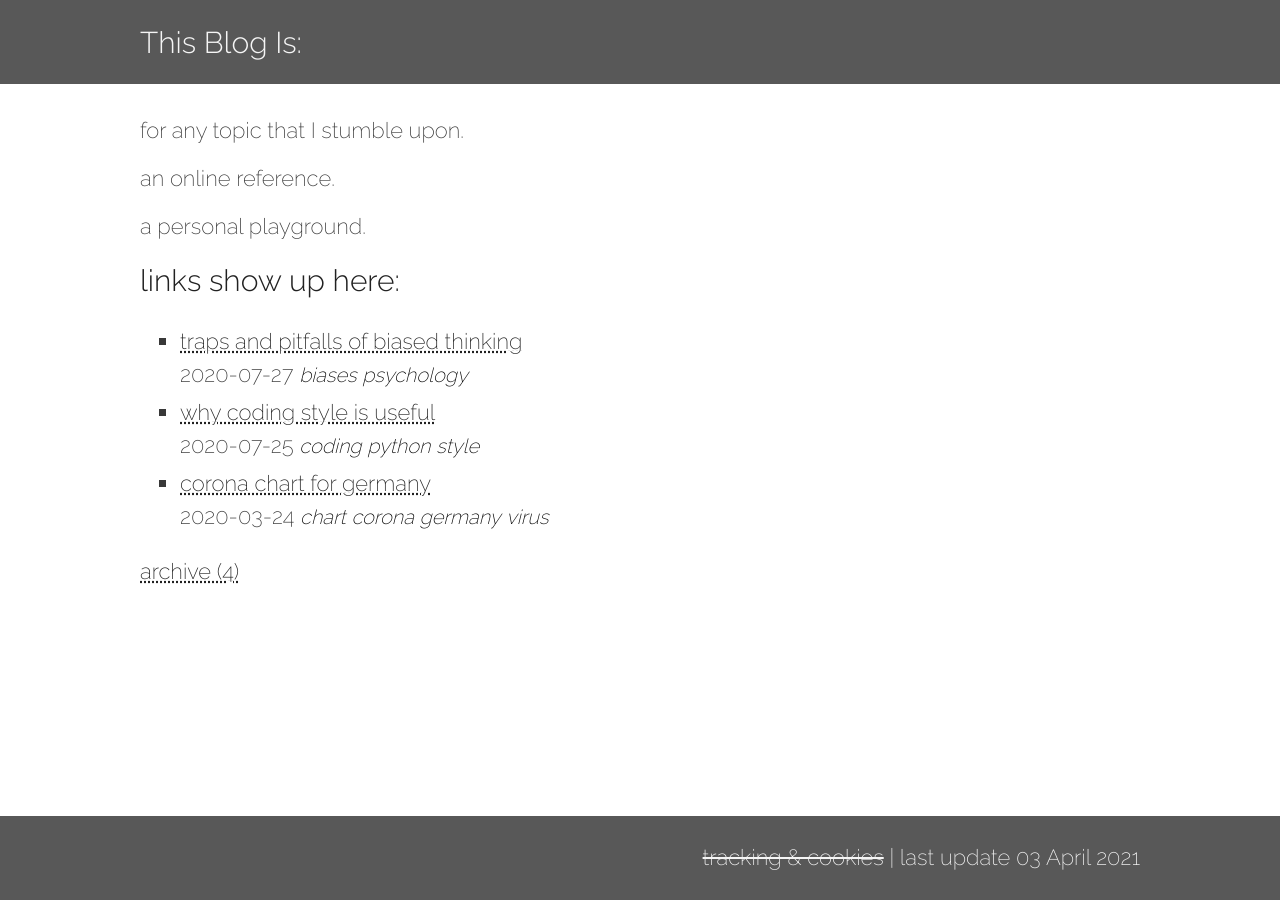
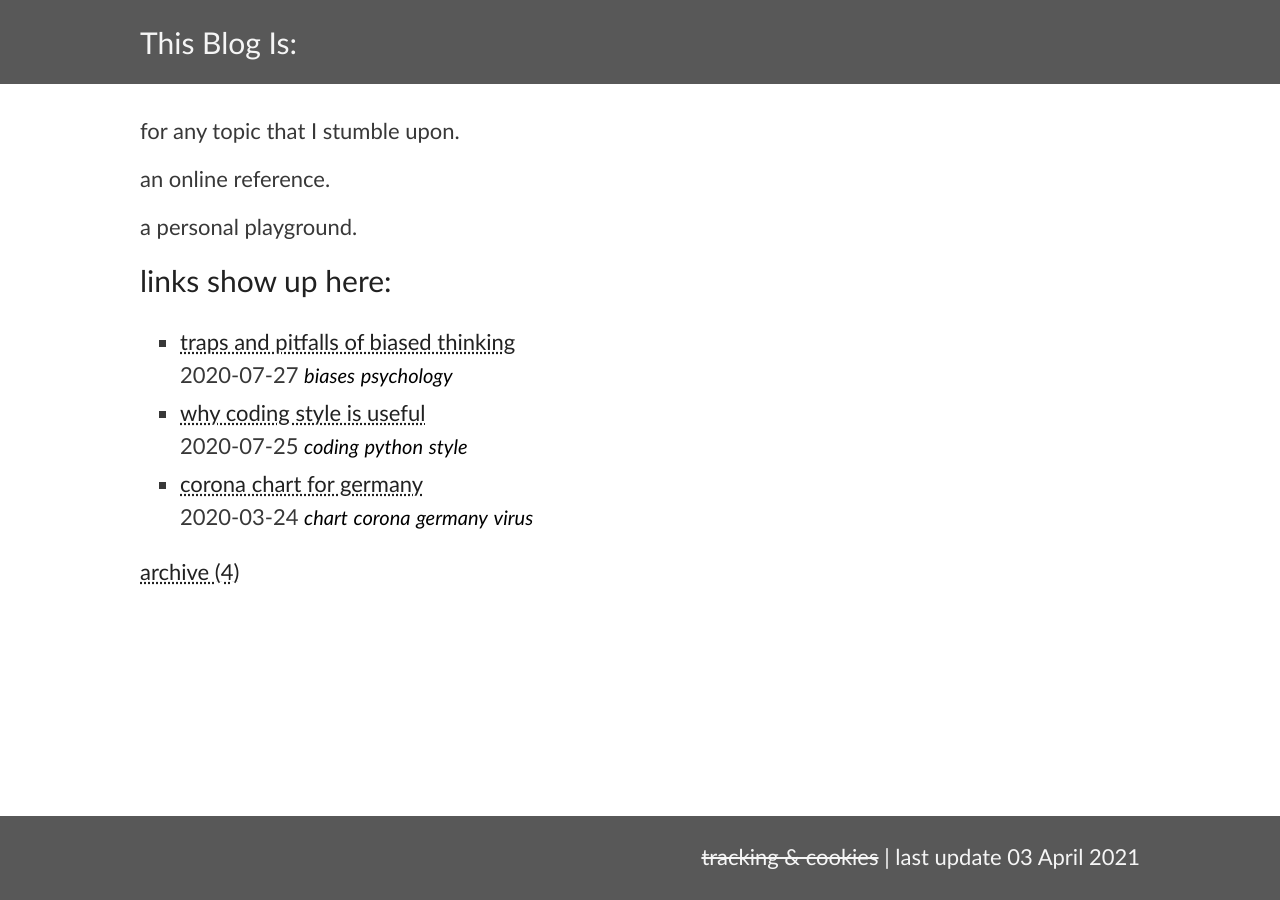
Before and after one commit to ZackDev/zackdev.github.io, a Jekyll site: the page built from pages/index.md, in a window 1280 px wide. Built offline with Jekyll 4.4.1, drawn with Linux system fonts in a browser that asks for light colours.

Commit message:
reverted font changes

```diff
--- a/_sass/main.scss
+++ b/_sass/main.scss
@@ -1,8 +1,3 @@
-@font-face {
-  font-family: 'Raleway';
-  src: url('/assets/fonts/Raleway-VariableFont_wght.ttf') format('truetype');
-}
-
 /* theme colors */
 $light_grey: #F2F2F2;
 $medium_grey: #383838;
@@ -63,7 +58,7 @@ body {
   color: $medium_grey;
   background: $dark_grey;
   font-size: 22px;
-  font-family: 'Raleway', Helvetica, monospace, sans-serif;
+  font-family: 'Myriad Pro', 'Calibri', Helvetica, monospace, sans-serif;
   font-weight: 200;
   font-kerning: normal;
   line-height: 1.5;
```
Also changed, not shown: assets/fonts/Raleway-VariableFont_wght.ttf (deleted).
